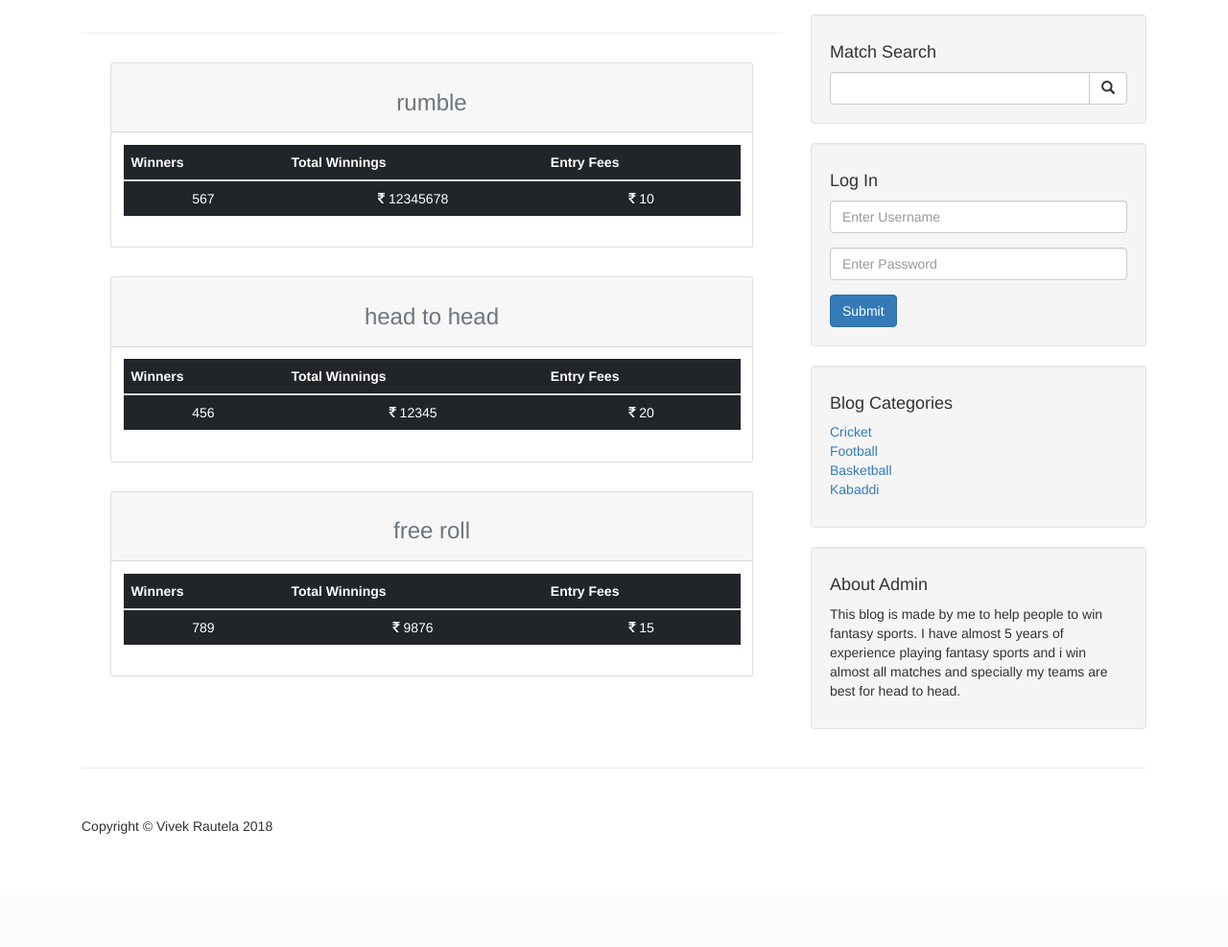
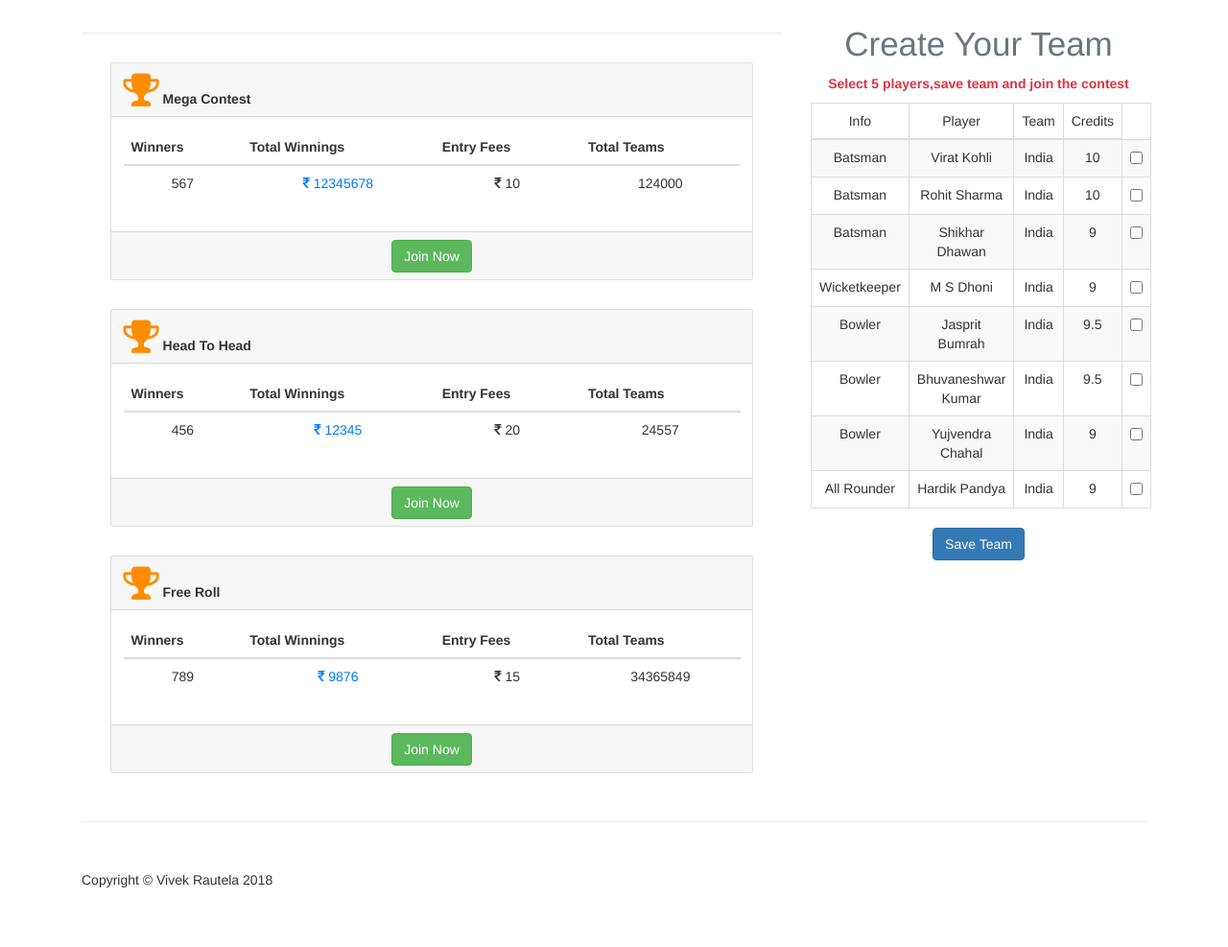
Before and after one commit to vivekcoder123/fantasy_site, a PHP site: page /cms/join.php in a window 1280 px wide. Shown: the part 75-1062 px from the top of the page at 96% size. Before the commit the page ends 944 px from the top, so only its background shows below. Run offline with PHP 8.4, Linux system fonts and the light colour scheme; data comes from the database, SQL or seed files in the repository; data that the repository does not hold is empty.

Commit message:
updated with matches and create your team

```diff
--- a/admin/contest.php
+++ b/admin/contest.php
@@ -28,12 +28,12 @@ if(isset($_GET['source'])){
 
 switch ($source) {
   case 'add_contest':
-    include "includes/add_contest.php";
+    include "includes/add_post.php";
     break;
 
 
   default:
-    include "includes/view_all_contest.php";
+    include "includes/view_all_posts.php";
     break;
 }
 
--- a/admin/includes/navigation.php
+++ b/admin/includes/navigation.php
@@ -75,7 +75,7 @@
             </li>
 
             <li>
-            <a href="profile.php"><i class="fa fa-fw fa-dashboard"></i> Profile</a>
+            <a href="add_players.php"><i class="fa fa-fw fa-dashboard"></i> Add Players</a>
             <li>
 
         </ul>
--- a/includes/sidebar.php
+++ b/includes/sidebar.php
@@ -1,79 +1,44 @@
 
             <!-- Blog Sidebar Widgets Column -->
-            <div class="col-md-4 mt-5">
+            <div class="col-md-4 mt-5 text-center">
 
-                <!-- Blog Search Well -->
+            <h4 class="display-4 text-secondary">Create Your Team</h4>
 
+             <p class="text-danger font-weight-bold">Select 5 players,save team and join the contest</p>
 
+             <table class="table table-striped table-bordered">
 
-                <div class="well">
-                    <h4>Match Search</h4>
-                    <form action="search.php" method="post">
-                      <div class="input-group">
-                          <input type="text" name="search" class="form-control">
-                          <span class="input-group-btn">
-                              <button class="btn btn-default" name="submit" type="submit">
-                                  <span class="glyphicon glyphicon-search"></span>
-                          </button>
-                          </span>
-                      </div>
-                    </form>
+               <thead>
+                 <td>Info</td>
+                 <td>Player</td>
+                 <td>Team</td>
+                 <td>Credits</td>
+               </thead>
 
-                    <!-- /.input-group -->
-                </div>
-
-
-                <!--Log In -->
-
-                <div class="well">
-                    <h4>Log In</h4>
-                    <form action="includes/login.php" method="post">
-                      <div class="form-group">
-                          <input type="text" name="username" class="form-control" placeholder="Enter Username">
-                      </div>
-                      <div class="form-group">
-                          <input type="password" name="password" class="form-control" placeholder="Enter Password">
-                      </div>
-                      <input type="submit" name="login" value="Submit" class="btn btn-primary">
-                    </form>
-
-                    <!-- /.input-group -->
-                </div>
-
-
-                <!-- Blog Categories Well -->
-                <div class="well">
+               <tbody>
                 <?php
 
-                    $select="SELECT * FROM categories";
-                    $category_query=mysqli_query($connection,$select);
-
-                   ?>
-                    <h4>Blog Categories</h4>
-                    <div class="row">
-                        <div class="col-lg-12">
-                            <ul class="list-unstyled">
-                              <?php
-
-                                while($row=mysqli_fetch_assoc($category_query)){
-                                  $cat_title=$row['cat_title'];
-                                  $cat_id=$row['cat_id'];
+                  $select_query=mysqli_query($connection,"SELECT * from squad");
+                  while($row=mysqli_fetch_array($select_query)){
+                    $info=$row['info'];
+                    $player=$row['player'];
+                    $team=$row['team'];
+                    $credits=$row['credits'];
 
 
                  ?>
-                                <li><a href="category.php?c_id=<?php echo $cat_id;?>"><?php echo $cat_title; ?></a>
+                 <tr>
+                   <td><?php echo ucwords($info); ?></td>
+                   <td><?php echo ucwords($player); ?></td>
+                   <td><?php echo ucwords($team); ?></td>
+                   <td><?php echo ucwords($credits); ?></td>
+                   <td>
+                    <input type="checkbox" name="" value="">
+                   </td>
+                 </tr>
             <?php } ?>
+               </tbody>
 
-                            </ul>
+             </table>
+  <input type="submit" name="save_team" value="Save Team" class="btn btn-primary">
             </div>
-
-
-                        <!-- /.col-lg-6 -->
-                    </div>
-                    <!-- /.row -->
-                </div>
-
-                <!-- Side Widget Well -->
-              <?php include "includes/widget.php"; ?>
-
-            </div>
--- a/index.php
+++ b/index.php
@@ -23,7 +23,7 @@
                  $posts_select=mysqli_query($connection,$select);
                  while($row=mysqli_fetch_assoc($posts_select)){
                    $post_title=$row['post_title'];
-                   $post_author=$row['post_author'];
+                   $post_time=$row['post_author'];
                    $post_date=$row['post_date'];
                    $post_content=substr($row['post_content'],0,100);
                    $post_image1=$row['post_image1'];
@@ -47,7 +47,7 @@
                      <img class="img-responsive float-right" src="images/<?php echo $post_image2;?>" alt="This is an image" style="width:20%;">
                      <br>
                      <h4 class="text-secondary"><?php echo $post_content;  ?></h4>
-                      <h5 class="text-danger font-weight-bold"><span class="glyphicon glyphicon-time"></span> Starting at <?php include"time.php"?></h4>
+                      <h5 class="text-danger font-weight-bold"><span class="glyphicon glyphicon-time"></span> Starting at <?php echo $post_time;?></h4>
                       <br>
                     <a class="btn btn-primary" href="join.php?id=<?php echo $post_id;?>">Join Now <span class="glyphicon glyphicon-chevron-right"></span></a>
 
@@ -58,7 +58,7 @@
                 <?php } ?>
             </div>
 
-<?php include "includes/sidebar.php" ?>
+<?php include "includes/sidebar1.php" ?>
 
         </div>
         <!-- /.row -->
--- a/join.php
+++ b/join.php
@@ -27,7 +27,7 @@ $id=$_GET['id'];
                  $posts_select=mysqli_query($connection,$select);
                  while($row=mysqli_fetch_assoc($posts_select)){
                    $post_title=$row['post_title'];
-                   $post_author=$row['post_author'];
+                   $post_time=$row['post_author'];
                    $post_date=$row['post_date'];
                    $post_content=substr($row['post_content'],0,100);
                    $post_image1=$row['post_image1'];
@@ -52,12 +52,15 @@ $id=$_GET['id'];
                      <img class="img-responsive float-right" src="images/<?php echo $post_image2;?>" alt="This is an image" style="width:20%;">
                      <br>
                      <h4 class="text-secondary"><?php echo $post_content;  ?></h4>
-                      <h5 class="text-danger font-weight-bold"><span class="glyphicon glyphicon-time"></span> Starting at <?php include "time.php"?></h4>
+                      <h5 class="text-danger font-weight-bold"><span class="glyphicon glyphicon-time"></span> Starting at <?php echo $post_time;?></h4>
                       <br>
 
                    </div>
 
 
+                </div>
+                <div class="display-4 alert alert-primary">
+                  Choose from a variety of contests below
                 </div>
                 <?php } ?>
 
@@ -69,38 +72,44 @@ $id=$_GET['id'];
                                    $winner=$row['contest_winner'];
                                    $winnings=$row['contest_winnigs'];
                                    $fees=$row['contest_fees'];
+                                   $total_teams=$row['total_teams'];
                                       echo "<script type='text/javascript'>";
                                       echo "document.querySelector('#err').style.display='none' ";
                                       echo "</script>";
                                  ?>
 
                                  <div class="card m-5">
-                                   <div class="card-header text-center">
-                                     <h2 class="card-title">
-                                         <h3 class="text-secondary"><?php echo $title ?></h3>
-                                     </h2>
+
+                                   <div class="card-header">
+                                     <i class="fa fa-trophy" style="font-size:40px;color:darkOrange;"></i>
+                                     <span class="font-weight-bold"><?php echo $title; ?></span>
                                    </div>
+
                                    <div class="card-body text-center">
 
 
-                                    <table class="table table-dark">
+                                    <table class="table table-default">
                     <thead>
                       <tr>
                         <th>Winners</th>
                         <th>Total Winnings</th>
                         <th>Entry Fees</th>
+                        <th>Total Teams</th>
                       </tr>
                     </thead>
                     <tbody>
                                         <tr>
-                                            <td>
+                                            <td class="text-default">
                                            <?php echo $winner;?>
                                             </td>
-                                            <td>
+                                            <td class="text-primary">
                                              <i class="fa fa-inr"></i>    <?php echo $winnings;?>
                                             </td>
+                                            <td class="text-default">
+                                            <i class="fa fa-inr"></i>      <?php echo $fees;?>
+                                            </td>
                                             <td>
-                                            <i class="fa fa-inr"></i>      <?php echo $fees;?>
+                                            <?php echo $total_teams;?>
                                             </td>
                                         </tr>
 
@@ -109,6 +118,9 @@ $id=$_GET['id'];
 
                                    </div>
 
+                                <div class="card-footer text-center">
+                                  <a href="#" class="btn btn-success">Join Now</a>
+                                </div>
 
                                 </div>
                                 <?php } ?>
```
Also changed, not shown: admin/add_players.php (added, +65 -0 lines), blog.sql (+41 -34 lines), includes/sidebar1.php (added, +79 -0 lines), time.php (deleted, +0 -63 lines). Lines whose indentation alone changed are shown as unchanged.
